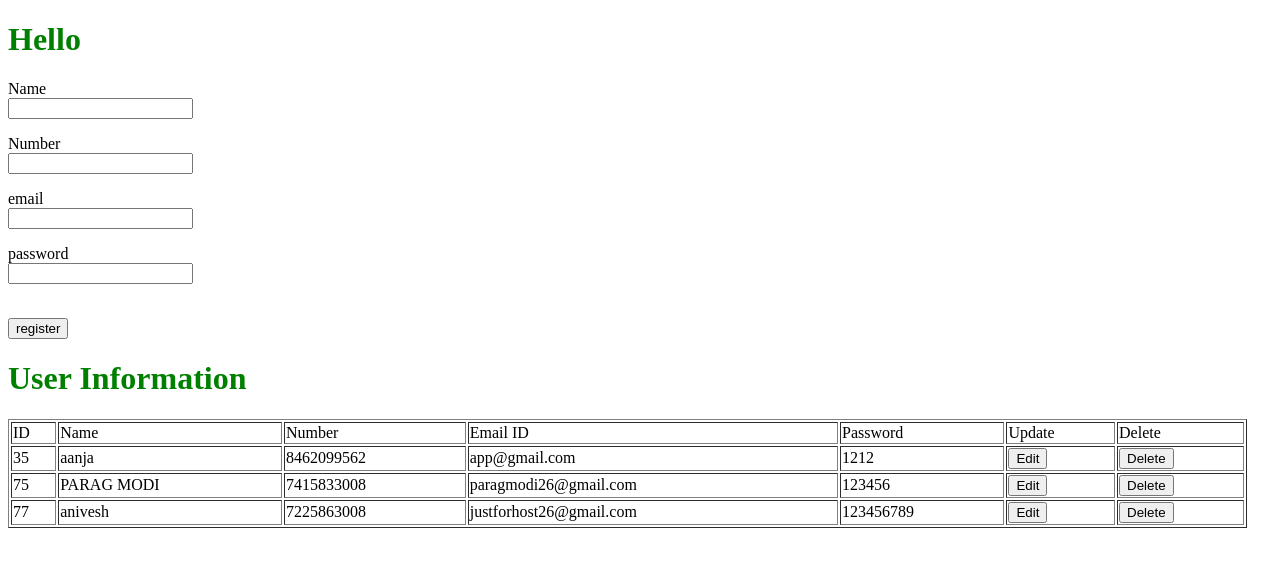
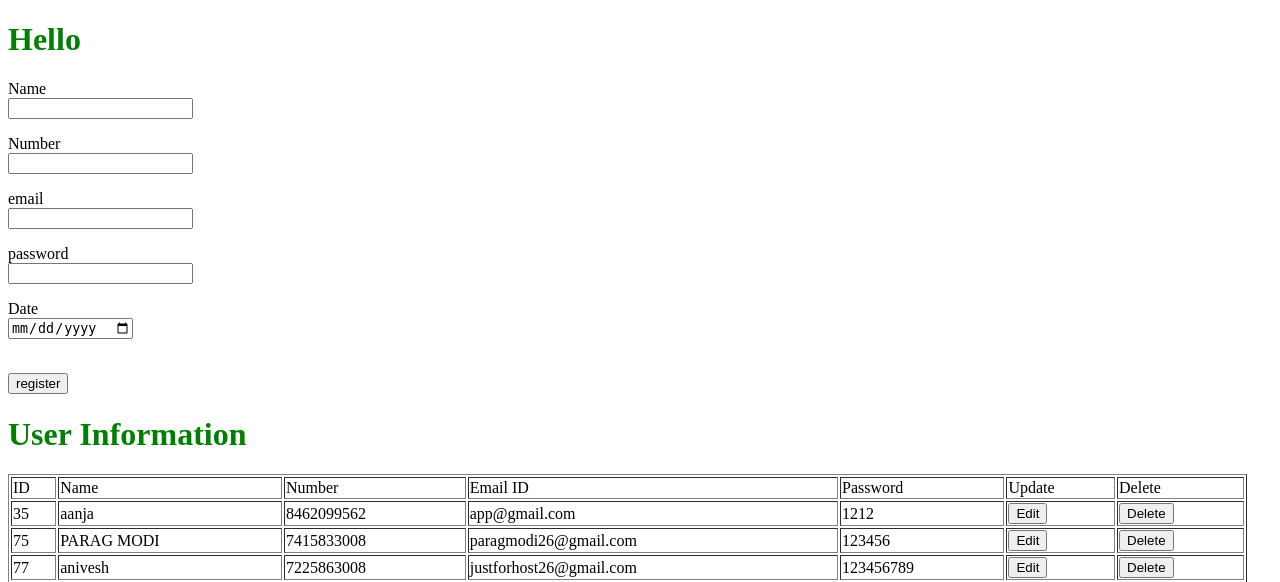
Before and after one commit to justforhost26/x22, a Django app: page / in a window 1280 px wide. Shown: the top 582 px of the page. Before the commit the page ends 528 px from the top, so only its background shows below. Run offline with Django 3.2, Linux system fonts and the light colour scheme; data comes from the database, SQL or seed files in the repository.

Commit message:
Update index.html

```diff
--- a/templates/index.html
+++ b/templates/index.html
@@ -61,6 +61,11 @@
     <p>
 <label> password</label><br>
     <input type="password" name="password" id="passoword">
+
+</p>
+    <p>
+<label> Date</label><br>
+    <input type="date" >
 
 </p>
 
```
